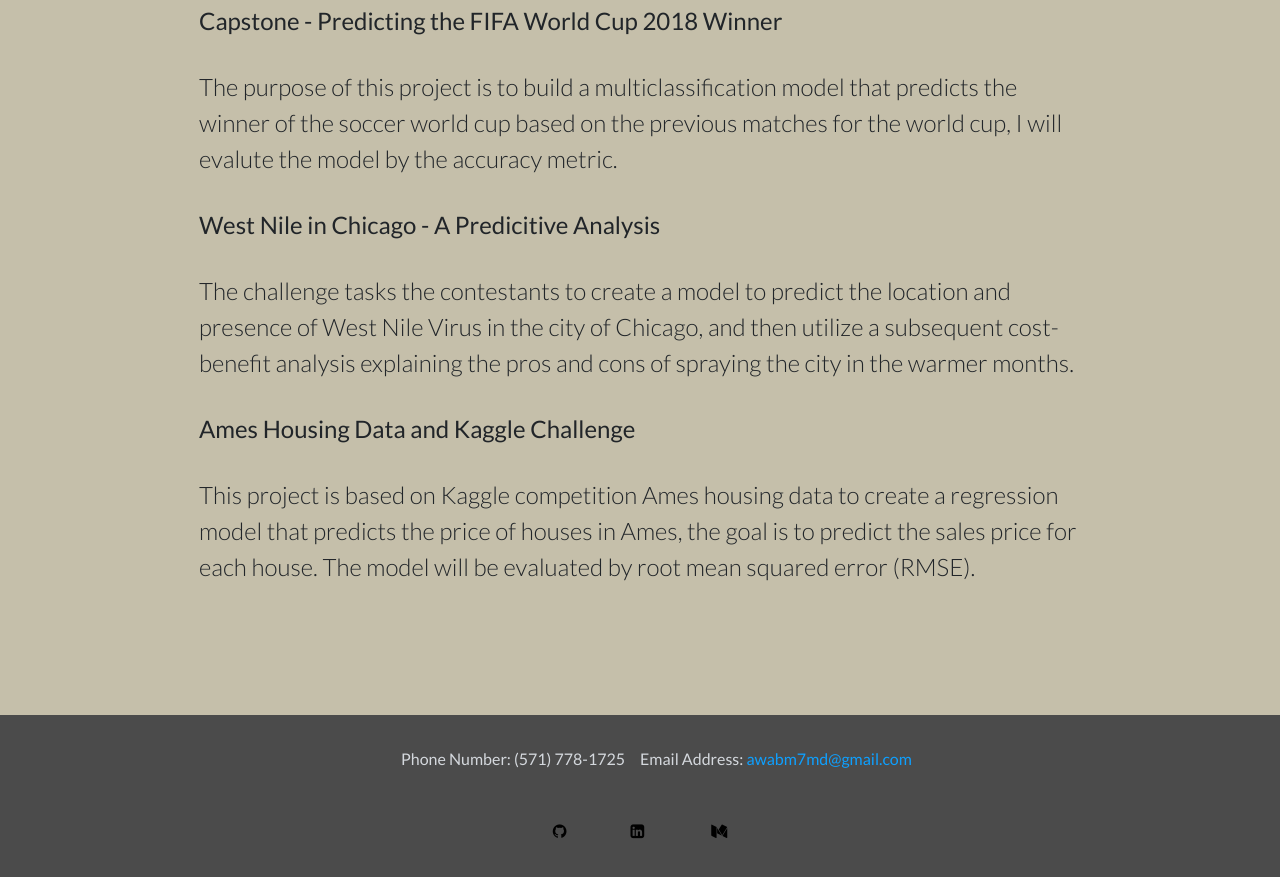
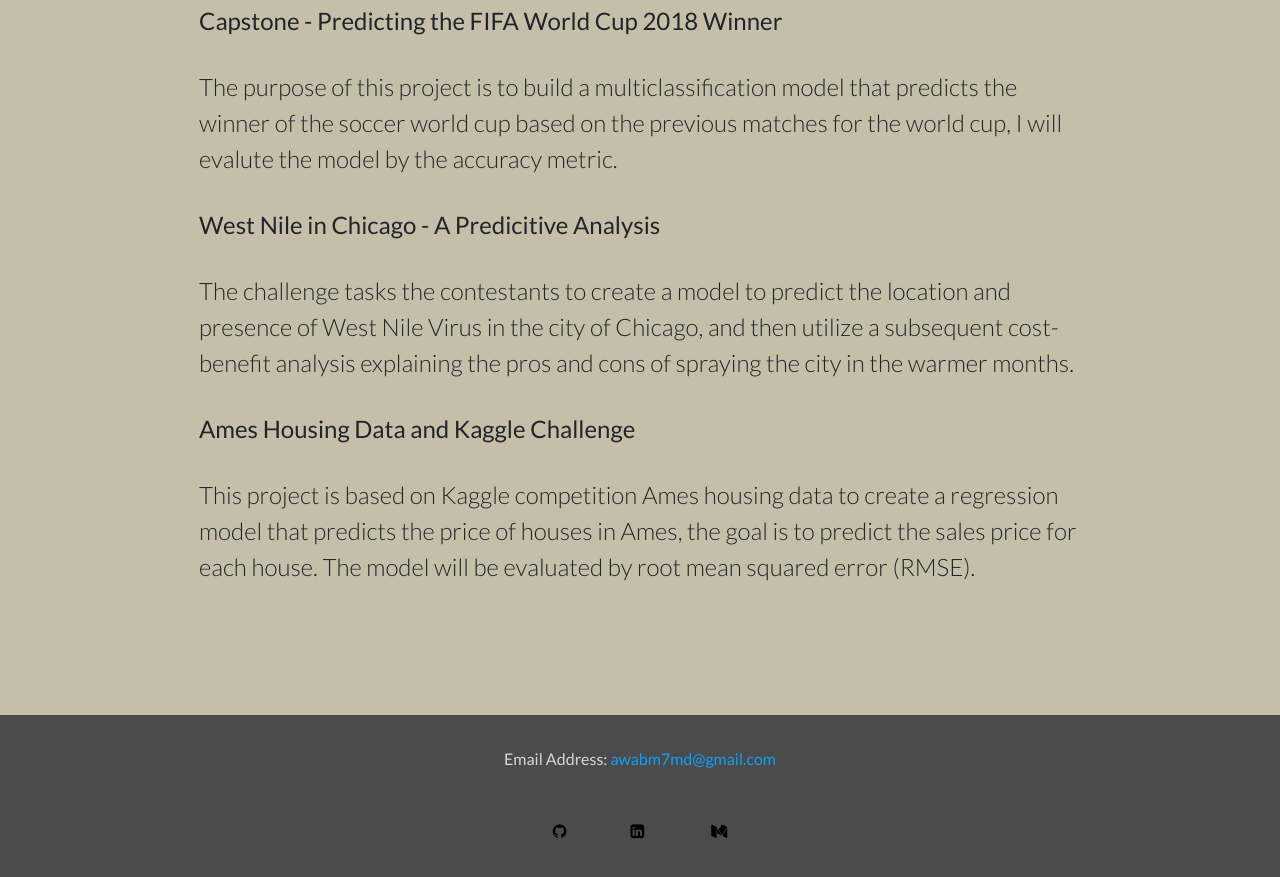
Before and after one commit to awab-m7md/Portfolio-draft, a plain HTML site: page index.html in a window 1280 px wide. Shown: the part 3086-3963 px from the top of the page. Drawn offline with Linux system fonts and the light colour scheme.

Commit message:
modified footer

```diff
--- a/index.html
+++ b/index.html
@@ -304,15 +304,11 @@
         <footer style="height:auto;background-color:rgb(75,75,75);color:rgb(212,216,221);font-family:Lato, sans-serif;padding:4vh 0;">
             <div class="row" style="width:70%;margin:auto;">
                 <div class="col align-self-center">
-                    <p class="text-center" style="float:right;">Phone Number: (571) 778-1725</p>
-                </div>
-                <div class="col align-self-center">
                     <div class="row">
-                        <div class="col-auto" style="padding:0;">
-                            <p class="text-center">Email Address:&nbsp;</p>
+                        <div class="col">
+                            <p class="text-center">Email Address:&nbsp;<a href="mailto:awabm7md@gmail.com">awabm7md@gmail.com
+</a></p>
                         </div>
-                        <div class="col" style="padding:0;"><a href="mailto:awabm7md@gmail.com">awabm7md@gmail.com
-</a></div>
                     </div>
                 </div>
             </div>
```
